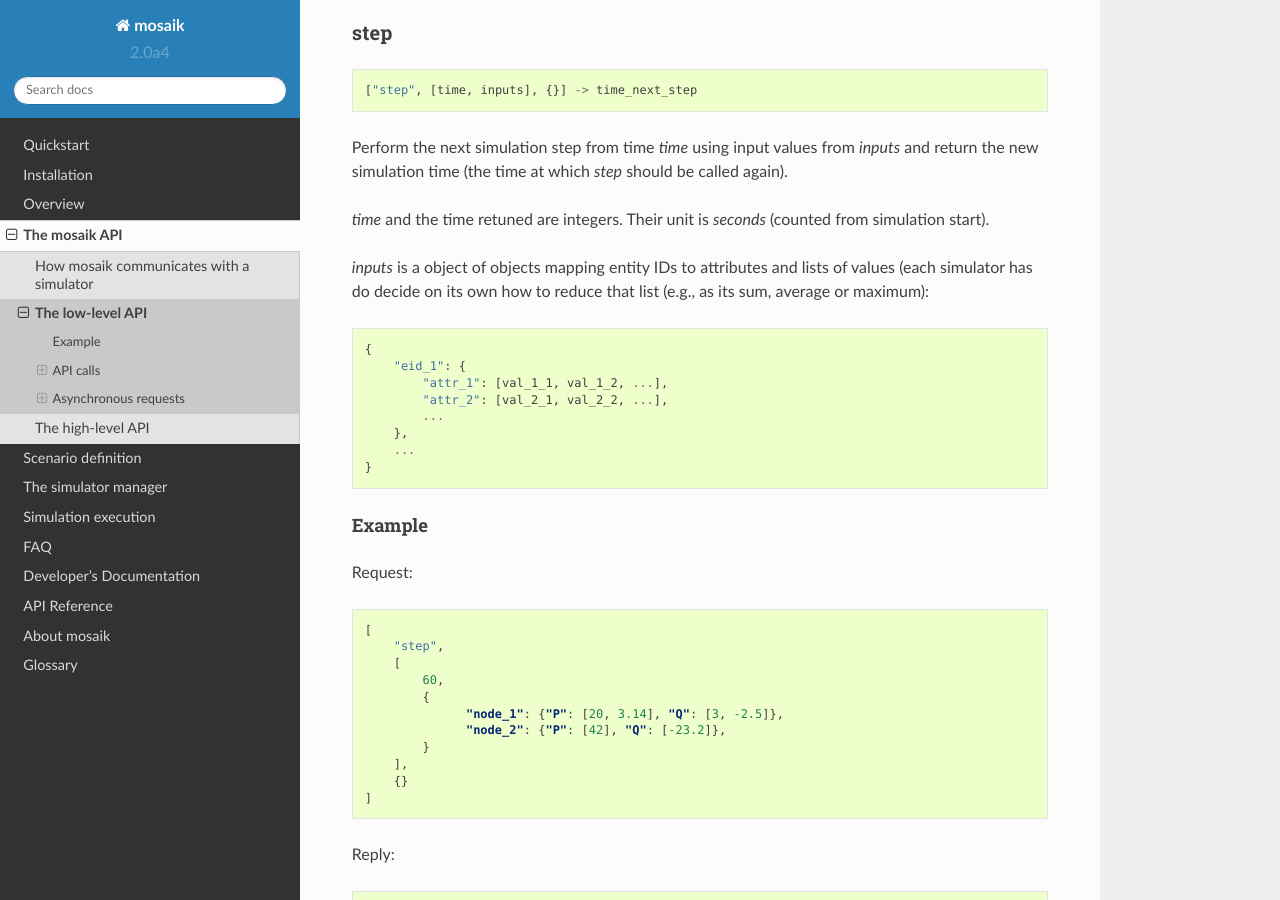
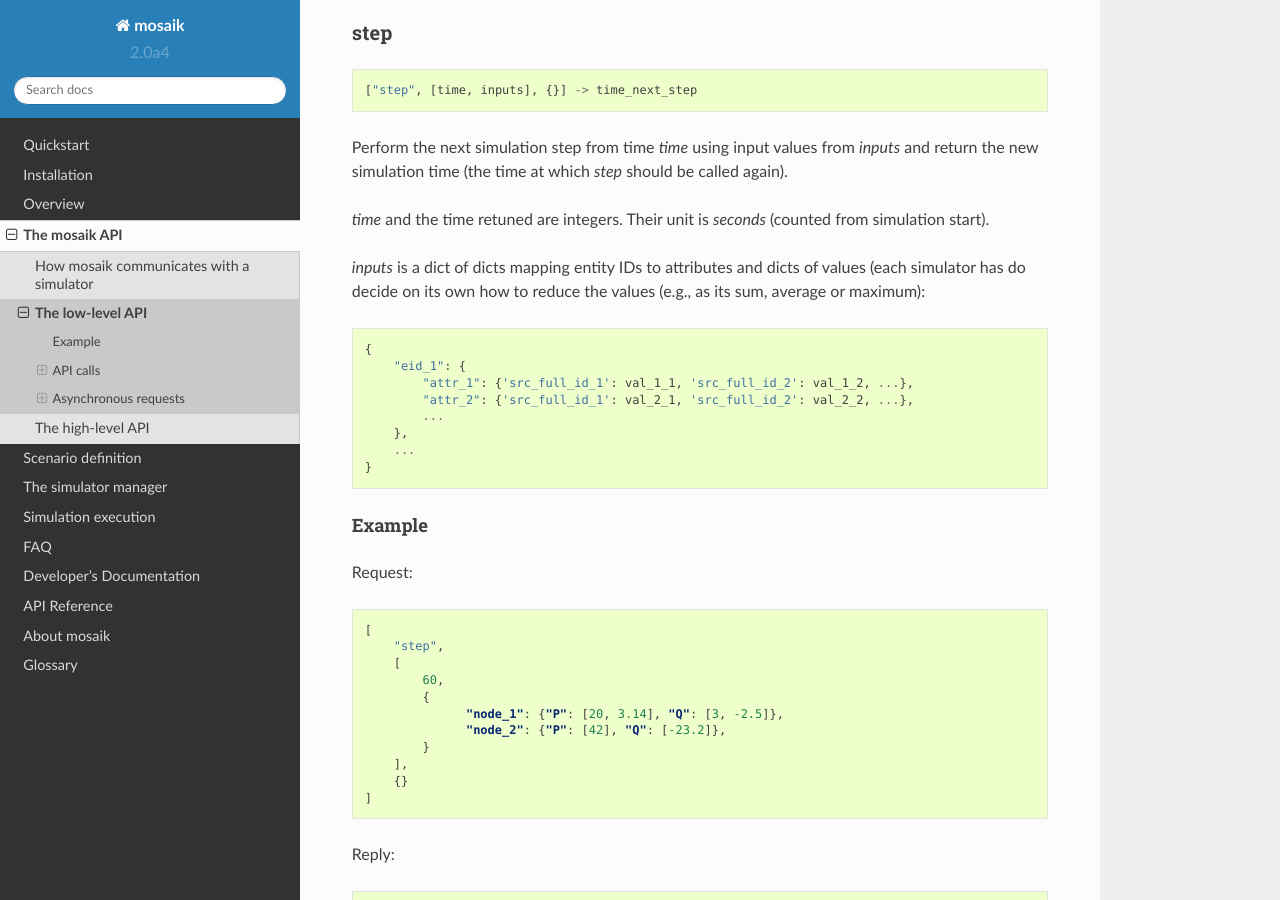
Before and after one commit to OFFIS-mosaik/mosaik, a Sphinx documentation site: the page built from docs/mosaik-api/low-level.rst, in a window 1280 px wide and 900 px high, scrolled down 4972 px. Built offline with Sphinx 7.4.7 and the Read the Docs theme 2.0.0, drawn with Linux system fonts in a browser that asks for light colours; pages that are not in the unit, such as notebooks, are missing from menus; some of the changed text lies outside the part shown.

Commit message:
More documentation fixes.

```diff
--- a/docs/mosaik-api/low-level.rst
+++ b/docs/mosaik-api/low-level.rst
@@ -114,11 +114,11 @@
 
 ::
 
-   ["init", [], {**sim_params}] -> meta
+   ["init", [sim_id], {**sim_params}] -> meta
 
-The ``init`` call is made once to initialize the simulator. It has no
-positional arguments and an arbitrary amount of keyword arguments
-(*sim_params*).
+The ``init`` call is made once to initialize the simulator. It has one
+positional argument, the simulator ID, and an arbitrary amount of keyword
+arguments (*sim_params*).
 
 The return value *meta* is an object with meta data about the simulator::
 
@@ -285,14 +285,14 @@
 *time* and the time retuned are integers. Their unit is *seconds* (counted from
 simulation start).
 
-*inputs* is a object of objects mapping entity IDs to attributes and lists of
-values (each simulator has do decide on its own how to reduce that list (e.g.,
+*inputs* is a dict of dicts mapping entity IDs to attributes and dicts of
+values (each simulator has do decide on its own how to reduce the values (e.g.,
 as its sum, average or maximum)::
 
     {
         "eid_1": {
-            "attr_1": [val_1_1, val_1_2, ...],
-            "attr_2": [val_2_1, val_2_2, ...],
+            "attr_1": {'src_full_id_1': val_1_1, 'src_full_id_2': val_1_2, ...},
+            "attr_2": {'src_full_id_1': val_2_1, 'src_full_id_2': val_2_2, ...},
             ...
         },
         ...
```
Also changed, not shown: other parts of docs/mosaik-api/low-level.rst (+1 -1 lines).
